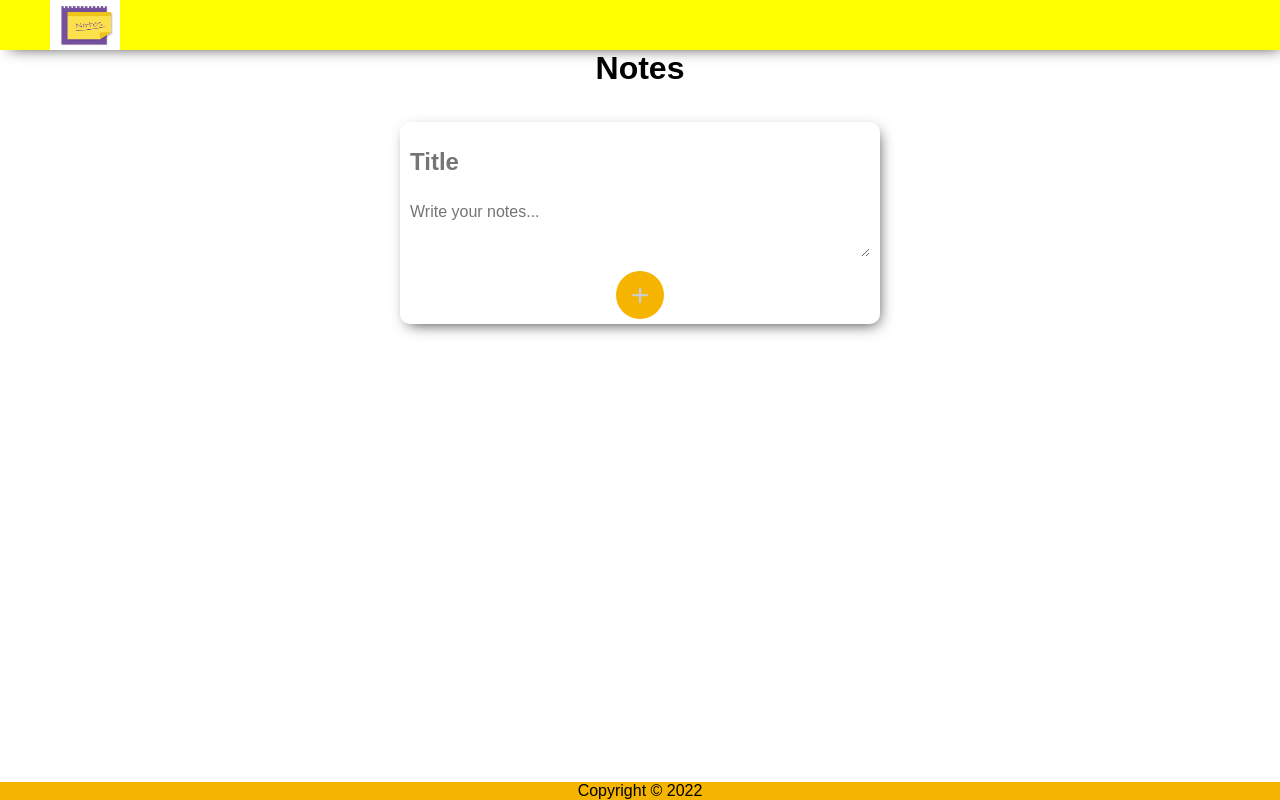
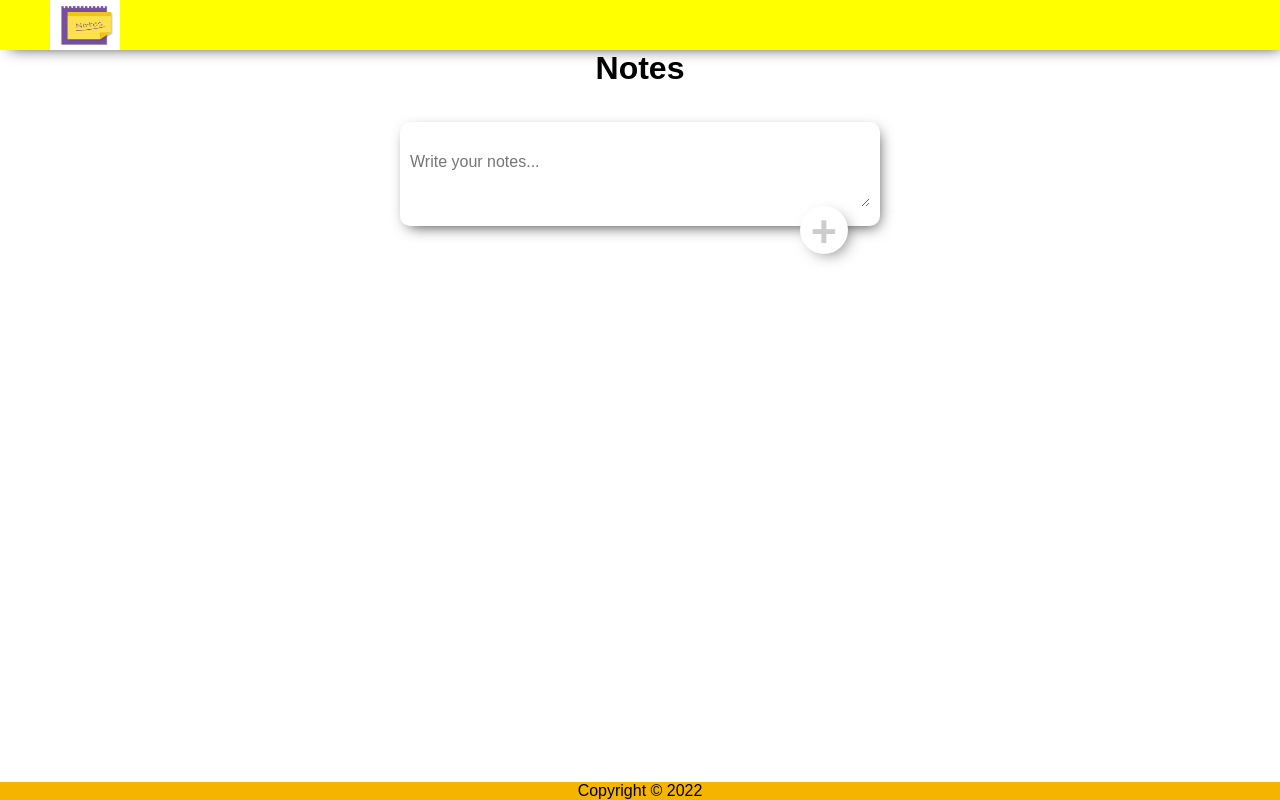
Before and after one commit to faiza-ahmad/Note-keeping, a React (Create React App) app in the folder note-keep/: page / in a window 1280 px wide. Built offline with nearby package versions, Linux system fonts and the light colour scheme.

Commit message:
completed project

```diff
--- a/note-keep/src/App.js
+++ b/note-keep/src/App.js
@@ -7,8 +7,8 @@ import './App.css';
 
 function App() {
   const [addItem,setAddItem]=useState([]);
-  const addNote=(note)=>{
-    // alert("clicked")
+  const addNote = (note) => {
+    // alert("clicked");
     setAddItem((prevData)=>{
       return [...prevData,note];
     });
@@ -24,7 +24,7 @@ function App() {
   return (
     <div className="App">
       <Header/>
-      <CreateNote passNode={addNote} />
+      <CreateNote passNote={addNote} />
      {addItem.map((val,index)=>{
         return <Note
         key={index}
--- a/note-keep/src/CreateNote.js
+++ b/note-keep/src/CreateNote.js
@@ -1,6 +1,8 @@
 import React, { useState } from "react";
 
 const CreateNote = (props) => {
+const [expand,setExpand]=useState()
+
  const [note,setNote]=useState({
    title:"",
    content:"",
@@ -13,34 +15,46 @@ const CreateNote = (props) => {
           [name] :value,
         };
       });
-    }
-    const addEvent=()=>{
+    };
+    const addEvent=(event)=>{
+      event.preventDefault();
       props.passNote(note);
       setNote({
         title:"",
         content:"",
-      })
+      });
     };
-
+ const expandIt = () =>{
+      setExpand(true);
+ }
+ const btoNormal = () =>{
+  setExpand(false);
+}
   return (
     <>
-    <div className="main_note">
+    <div className="main_note" onDoubleClick={btoNormal}>
         <form>
+           { expand?
             <input type="text"
             name="title"
             value={note.title}
             onChange={InputEvent}
-             placeholder="Title" />
+             placeholder="Title"
+              /> : null}
             <textarea
             name="content"
             rows=""
             column=""
              value={note.content}
             onChange={InputEvent}
-            placeholder="Write your notes..."/>
-
-            <button onClick={addEvent}
-            className="plus_sign">+</button>
+            placeholder="Write your notes..."
+            onClick={expandIt}
+            autoComplete="off"
+            >
+            </textarea>
+            <button onClick={addEvent} className="plus_sign">
+                +
+            </button>
         </form>
     </div>
     </>
--- a/note-keep/src/Note.jsx
+++ b/note-keep/src/Note.jsx
@@ -1,4 +1,5 @@
 import React from "react";
+
 const Note = (props) => {
 
    const deleteNote = () =>{
@@ -7,13 +8,14 @@ const Note = (props) => {
   return (
     <>
     <div className="note">
-<h1>{props.title}</h1>
-<br/>
- <p> {props.content}</p>
- <button className="btn -deleteIcon" onClick={deleteNote}>
- <i className="fa-solid fa-trash"></i>
-</button>
+    <h1>{props.title}</h1>
+    <br/>
+    <p> {props.content}</p>
+    <button className="deleteIcon" onClick={deleteNote}>
+      X
+    </button>
 </div>
+
     </>
   );
 };
--- a/note-keep/src/index.css
+++ b/note-keep/src/index.css
@@ -57,15 +57,16 @@ form{
   border-radius: 10px;
   position: relative;
 }
-.MuiButton-root .plus_sign{
+ .plus_sign{
   font-size: 45px !important;
-  font-weight: 900;
+  font-weight: 700;
   color: yellow;
   cursor: pointer;
   z-index: 222;
   background: transparent;
+  text-align: center;
 }
-.MuiButton-root{
+form button{
   width: 30px;
   height: 50px;
   position: absolute;
@@ -76,10 +77,10 @@ form{
   box-shadow: 5px 5px 15px -5px rgba(0,0,0,0.5);
   border-radius: 50% !important;
 }
-.MuiButton-root:hover{
+form button:hover{
   background: #f4b400 !important;
 }
-.MuiButton-root:hover .plus_sign{
+form button:hover .plus_sign{
   color: #fff;
   background: transparent;
 }
@@ -97,17 +98,23 @@ form{
 }
 
 .deleteIcon{
-  width: 0.7em;
-  height: 0.7em;
+  font-size: 25px !important;
+  cursor: pointer;
+  background: transparent;
+  border:none;
+}
+.deleteIcon{
+  width: 30px;
+  height: 30px;
+  position: absolute;
+  cursor: pointer;
+  color: red;
+  background-color: #fff !important;
+  box-shadow: 5px 5px 15px -5px rgba(0,0,0,0.5);
+  border-radius: 50% !important;
 }
 
-.note .btn:hover{
-  background-color: #f5ba13;
-}
 
-.note .btn:hover .deleteIcon{
-  color: #fff;
-}
 
 footer{
   width: 100%;
@@ -118,23 +125,31 @@ footer{
 .note{
   background: #fff;
   border-radius: 7px;
-  box-shadow: 0 2px 5px #ccc;
+  /* box-shadow: 0 2px 5px #ccc; */
+  box-shadow: 3px 5px 15px -5px rgba(0,0,0,0.8);
   padding: 10px;
   width: 240px;
   margin: 16px;
   float: left;
 }
-.note .btn{
+.note .deleteIcon{
   position: relative;
   float: right;
   margin-right: 10px;
-  color: #f4b400;
+  color: red;
   border: none;
-  width: 50px;
-  height: 50px;
+  width: 30px;
+  height: 30px;
+  font-weight: 500;
   background: transparent;
+  box-shadow: 3px 5px 15px -5px rgba(0,0,0,0.8);
   cursor: pointer;
 }
+.note .deleteIcon:hover{
+  color:white;
+  background: red !important;
+}
+
 .note p{
   font-size: 1.1em;
   margin-bottom: 10px;
```
Also changed, not shown: note-keep/src/Images/dlticon.jpeg (added).
